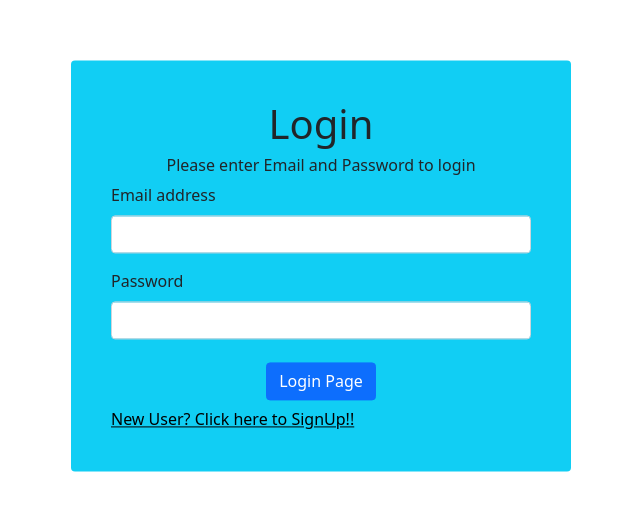
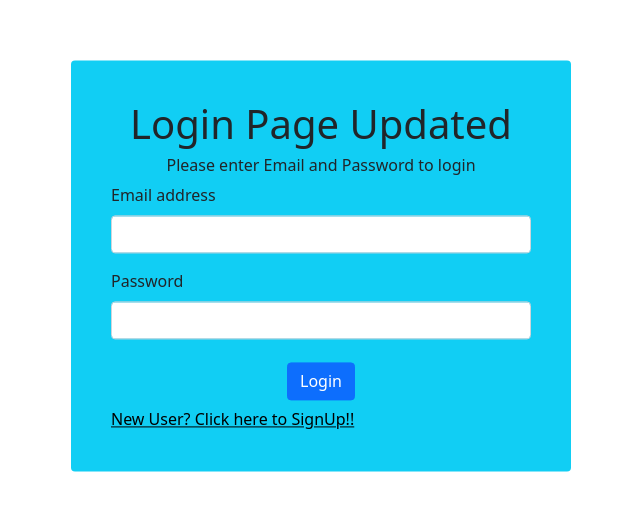
Before and after one commit to Iamsunjith/CI-CD, an Angular app: page /login in a window 1280 px wide. Shown: the part 134-644 px from the top of the page, without its empty margins (319-959 px from the left). Built offline with nearby package versions, Linux system fonts and the light colour scheme; no server answers.

Commit message:
Login Page Updated

```diff
--- a/src/app/login/login.component.html
+++ b/src/app/login/login.component.html
@@ -3,7 +3,7 @@
     <div class="col-md-6">
       <div class="card">
         <div class="text-center">
-          <h1>Login</h1>
+          <h1>Login Page Updated</h1>
           <h6>Please enter Email and Password to login</h6>
         </div>
         <form [formGroup]="loginForm" (ngSubmit)="login()">
@@ -31,8 +31,7 @@
             />
           </div>
           <div class="btn">
-            <button type="submit" class="btn btn-primary">Login Page</button
-            ><br />
+            <button type="submit" class="btn btn-primary">Login</button><br />
             <!-- <button
                 routerLink="/signup"
                 type="submit"
```
